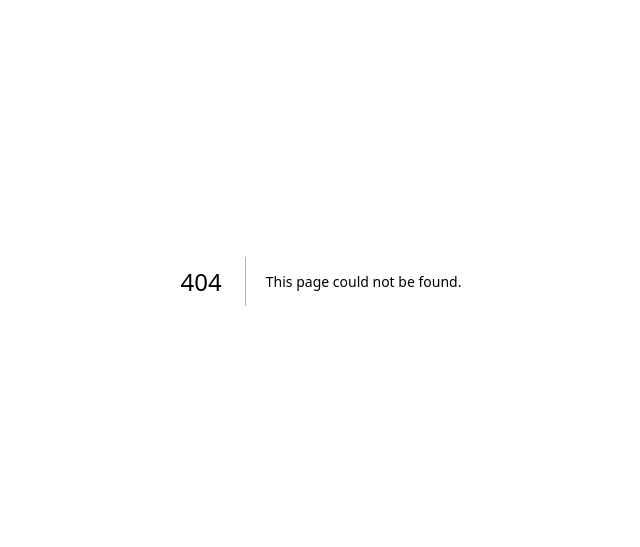
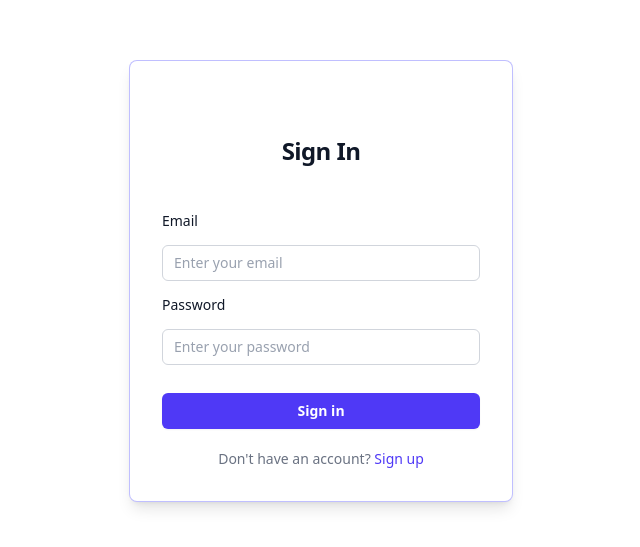
Before and after one commit to siborab/RemindRx, a Next.js app in the folder frontend/: page /signin in a window 1280 px wide. Before the commit this address had no page. Shown: the part 119-666 px from the top of the page, without its empty margins (319-959 px from the left). Built offline with nearby package versions, Linux system fonts and the light colour scheme.

Commit message:
signin page interface

```diff
--- /dev/null
+++ b/frontend/src/app/(auth)/signin/actions.ts
@@ -0,0 +1,16 @@
+'use server';
+
+import { LoginFormSchema } from "@/lib/formSchemas";
+
+export async function signin (state: any, formData: FormData) {
+    const validatedFields = LoginFormSchema.safeParse({
+        email: formData.get('email'),
+        password: formData.get('password'),
+    });
+
+    if (!validatedFields.success) {
+        return {
+            errors: validatedFields.error.flatten().fieldErrors
+        };
+    }
+}
--- /dev/null
+++ b/frontend/src/app/(auth)/signin/page.tsx
@@ -0,0 +1,58 @@
+'use client';
+
+import { useActionState } from "react";
+import { signin } from './actions';
+
+export default function Signin() {
+    const [state, action, isPending] = useActionState(signin, undefined);
+
+    return (
+        <>
+            <div className="flex justify-center items-center content-center h-screen mx-10">
+                <div className="w-full max-w-sm p-4 bg-white border border-indigo-500/40 rounded-lg shadow-lg sm:p-6 md:p-8">
+                    <h1 className="mt-10 text-center text-2xl/9 font-bold tracking-tight text-gray-900">Sign In</h1>
+
+                    <form className='flex flex-col mt-10 sm:mx-auto sm:w-full sm:max-w-sm space-y-3' action={action}>
+                        <label className='block text-sm/6 font-medium text-gray-900' htmlFor="email">Email</label>
+                        <input
+                            type='text'
+                            name='email'
+                            id='email'
+                            placeholder='Enter your email'
+                            className="block w-full rounded-md bg-white px-3 py-1.5 text-base text-gray-900 outline-1 -outline-offset-1 outline-gray-300 placeholder:text-gray-400 focus:outline-2 focus:-outline-offset-2 focus:outline-indigo-600 sm:text-sm/6"
+                        />
+                        {state?.errors?.email && (
+                            <div className="text-red-400">
+                                {state.errors.email}
+                            </div>)}
+                        <label className='block text-sm/6 font-medium text-gray-900' htmlFor="password">Password</label>
+                        <input
+                            type="password"
+                            name="password"
+                            id="password"
+                            placeholder="Enter your password"
+                            className="block w-full rounded-md bg-white px-3 py-1.5 text-base text-gray-900 outline-1 -outline-offset-1 outline-gray-300 placeholder:text-gray-400 focus:outline-2 focus:-outline-offset-2 focus:outline-indigo-600 sm:text-sm/6"
+                        />
+                        {state?.errors?.password && (
+                        <div className="text-red-400">
+                            {state.errors.password}
+                        </div>)}
+
+                        <div>
+                            <button className='mt-4 flex w-full justify-center rounded-md bg-indigo-600 px-3 py-1.5 text-sm/6 font-semibold text-white shadow-xs hover:bg-indigo-500 focus-visible:outline-2 focus-visible:outline-offset-2 focus-visible:outline-indigo-600' type='submit' disabled={isPending}>
+                                {isPending ? "Signing in..." : "Sign in"}
+                            </button>
+                        </div>
+
+                        <p className="mt-2 text-center text-sm text-gray-500">
+                            Don't have an account?{' '}
+                            <a href="/signup" className="font-medium text-indigo-600 hover:text-indigo-500">
+                                Sign up
+                            </a>
+                        </p>
+                    </form>
+                </div>
+            </div>
+        </>
+    )
+}
--- a/frontend/src/app/(auth)/signup/page.tsx
+++ b/frontend/src/app/(auth)/signup/page.tsx
@@ -9,7 +9,7 @@ export default function Signup() {
     return (
         <>
             <div className="flex justify-center items-center content-center h-screen mx-10">
-                <div className="w-full max-w-sm p-4 bg-white border border-gray-200 rounded-lg shadow-sm sm:p-6 md:p-8">
+                <div className="w-full max-w-sm p-4 bg-white border border-indigo-500/40 rounded-lg shadow-lg sm:p-6 md:p-8">
                     <h1 className="mt-10 text-center text-2xl/9 font-bold tracking-tight text-gray-900">Sign Up</h1>
 
                     <form className='flex flex-col mt-10 sm:mx-auto sm:w-full sm:max-w-sm space-y-3' action={action}>
@@ -79,10 +79,17 @@ export default function Signup() {
                                 {state.errors.confirmPassword}
                             </div>)}
                         <div>
-                            <button className='flex w-full justify-center rounded-md bg-indigo-600 px-3 py-1.5 text-sm/6 font-semibold text-white shadow-xs hover:bg-indigo-500 focus-visible:outline-2 focus-visible:outline-offset-2 focus-visible:outline-indigo-600' type='submit' disabled={isPending}>
+                            <button className='mt-4 flex w-full justify-center rounded-md bg-indigo-600 px-3 py-1.5 text-sm/6 font-semibold text-white shadow-xs hover:bg-indigo-500 focus-visible:outline-2 focus-visible:outline-offset-2 focus-visible:outline-indigo-600' type='submit' disabled={isPending}>
                                 {isPending ? "Submitting..." : "Submit"}
                             </button>
                         </div>
+
+                        <p className="mt-2 text-center text-sm text-gray-500">
+                            Have an account?{' '}
+                            <a href="/signin" className="font-medium text-indigo-600 hover:text-indigo-500">
+                                Sign in
+                            </a>
+                        </p>
                     </form>
                 </div>
             </div>
--- a/frontend/src/lib/formSchemas.ts
+++ b/frontend/src/lib/formSchemas.ts
@@ -15,3 +15,8 @@ export const SignupFormSchema = z.object({
       });
     }
 });
+
+export const LoginFormSchema = z.object({
+    email: z.string().email({message: "Please enter a valid email"}).trim(),
+    password: z.string().trim()
+})
```
